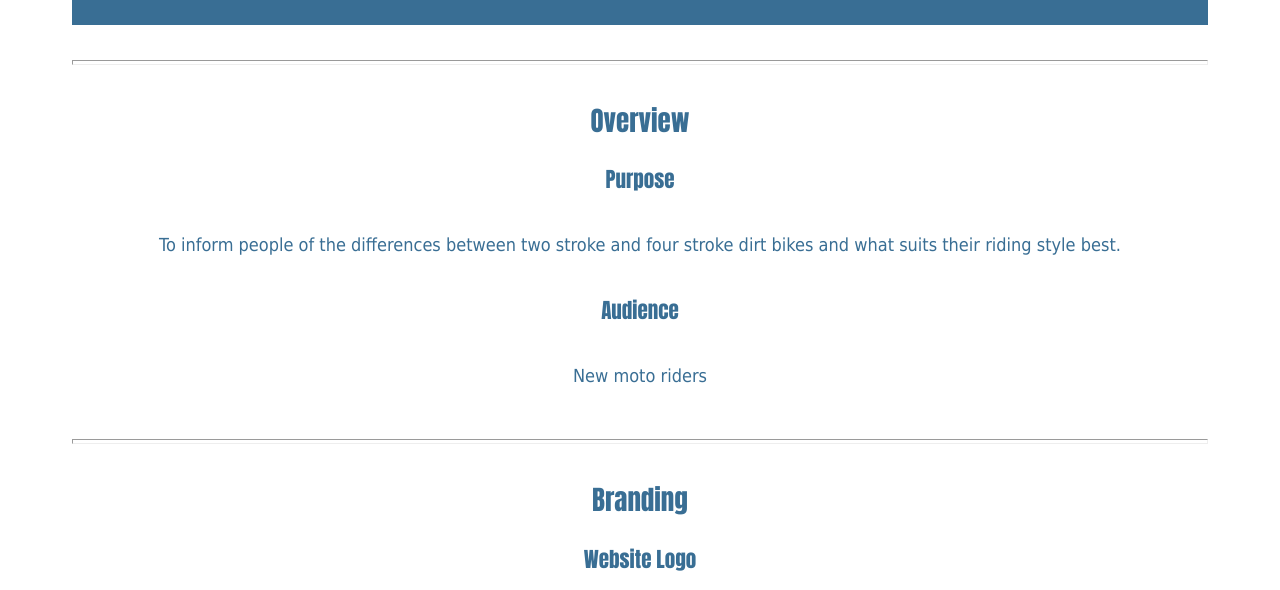
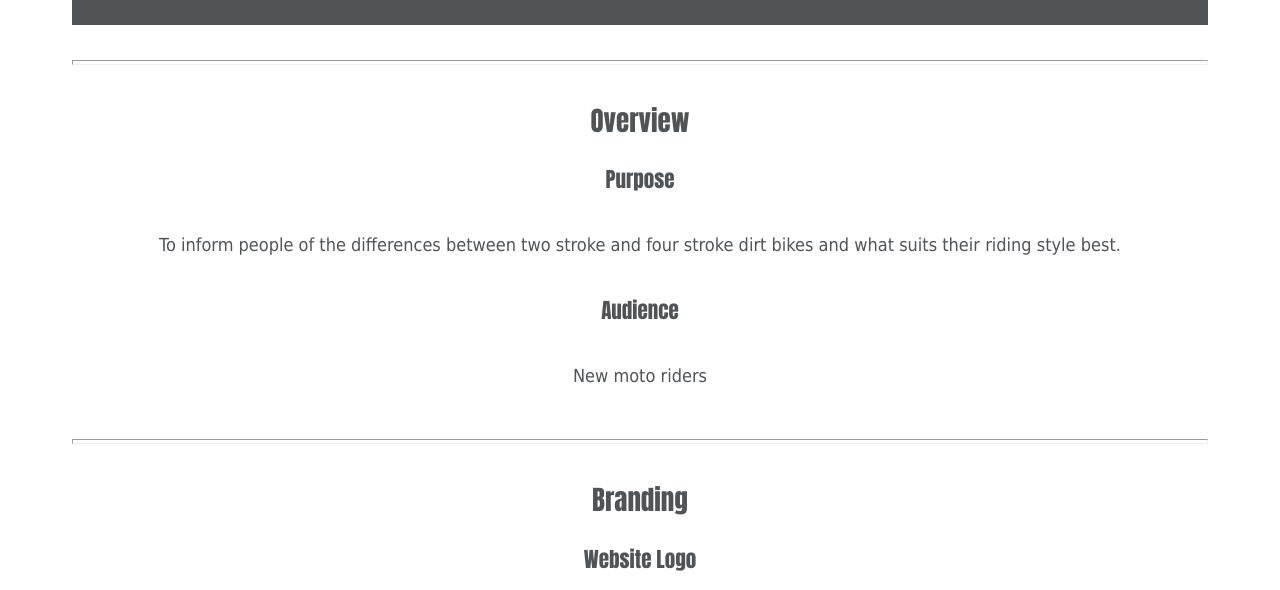
Before and after one commit to MoroniF/wdd130, a plain HTML site: page Moto/site-plan.html in a window 1280 px wide. Shown: the part 249-839 px from the top of the page. Drawn offline with Linux system fonts and the light colour scheme; a web font is replaced by a local one.

Commit message:
Add files via upload

```diff
--- a/Moto/site-plan.css
+++ b/Moto/site-plan.css
@@ -15,15 +15,15 @@ Fonts are separated by a | */
   --paragraph-font: tahoma, sans-serif;
 
   /* these colors below should be chosen from among your palette colors above */
-  --headline-color-on-white: #396E94;  /* headlines on a white background */
+  --headline-color-on-white: #505457;  /* headlines on a white background */
   --headline-color-on-color: white; /* headlines on a colored background */
-  --paragraph-color-on-white: #396E94; /* paragraph text on a white background */
+  --paragraph-color-on-white: #505457; /* paragraph text on a white background */
   --paragraph-color-on-color: white; /* paragraph text on a colored background */
-  --paragraph-background-color: #396E94  ;
-  --nav-link-color: #396E94;
+  --paragraph-background-color: #505457  ;
+  --nav-link-color: #505457;
   --nav-background-color: #D4AC0D;
   --nav-hover-link-color: white;
-  --nav-hover-background-color: #396E94;
+  --nav-hover-background-color: #505457;
 }
 
 
```
